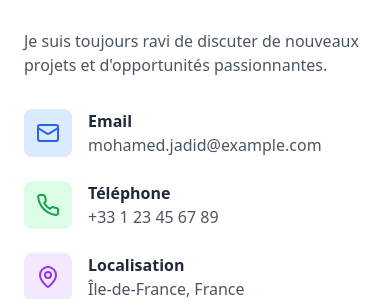
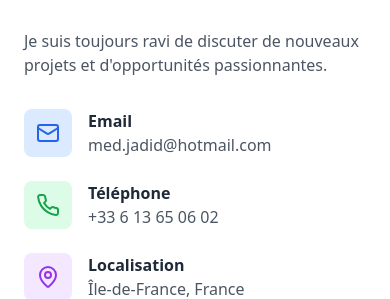
Before and after one commit to mjadid91/my-portfolio, a React (Vite) app: page / in a window 390 px wide. Shown: the part 6924-7223 px from the top of the page. Built offline with nearby package versions, Linux system fonts and the light colour scheme.

Commit message:
Correction du mail et du numero de telephone

```diff
--- a/src/components/ContactSection.tsx
+++ b/src/components/ContactSection.tsx
@@ -100,7 +100,7 @@ const ContactSection: React.FC = () => {
                 </div>
                 <div>
                   <h4 className="font-semibold text-gray-800 dark:text-white">Email</h4>
-                  <p className="text-gray-600 dark:text-gray-300">mohamed.jadid@example.com</p>
+                  <p className="text-gray-600 dark:text-gray-300">med.jadid@hotmail.com</p>
                 </div>
               </div>
 
@@ -110,7 +110,7 @@ const ContactSection: React.FC = () => {
                 </div>
                 <div>
                   <h4 className="font-semibold text-gray-800 dark:text-white">Téléphone</h4>
-                  <p className="text-gray-600 dark:text-gray-300">+33 1 23 45 67 89</p>
+                  <p className="text-gray-600 dark:text-gray-300">+33 6 13 65 06 02</p>
                 </div>
               </div>
 
```
